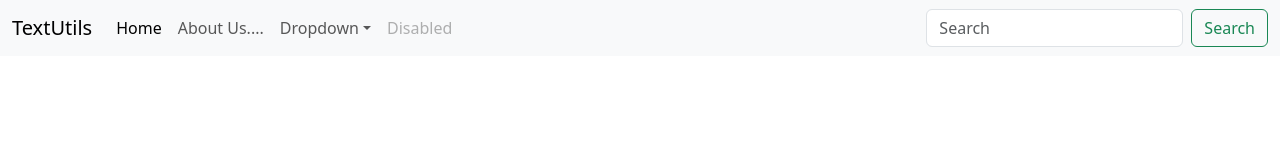
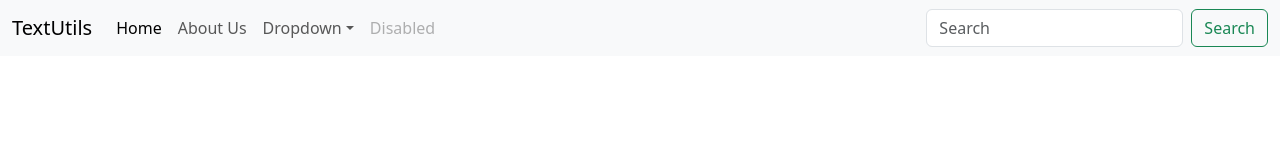
Before and after one commit to yagnikpecfy/React-JS, a React (Create React App) app: page / in a window 1280 px wide. Shown: the top 160 px of the page. Built offline with nearby package versions, Linux system fonts and the light colour scheme.

Commit message:
commit test

```diff
--- a/src/App.js
+++ b/src/App.js
@@ -15,7 +15,7 @@ function App() {
           <a class="nav-link active" aria-current="page" href="/">Home</a>
         </li>
         <li class="nav-item">
-          <a class="nav-link" href="/">About Us....</a>
+          <a class="nav-link" href="/">About Us</a>
         </li>
         <li class="nav-item dropdown">
           <a class="nav-link dropdown-toggle" href="/" role="button" data-bs-toggle="dropdown" aria-expanded="false">
```
